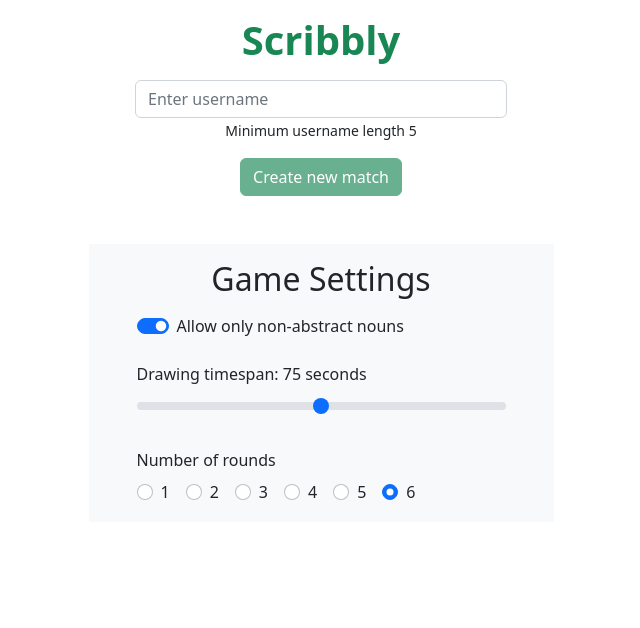
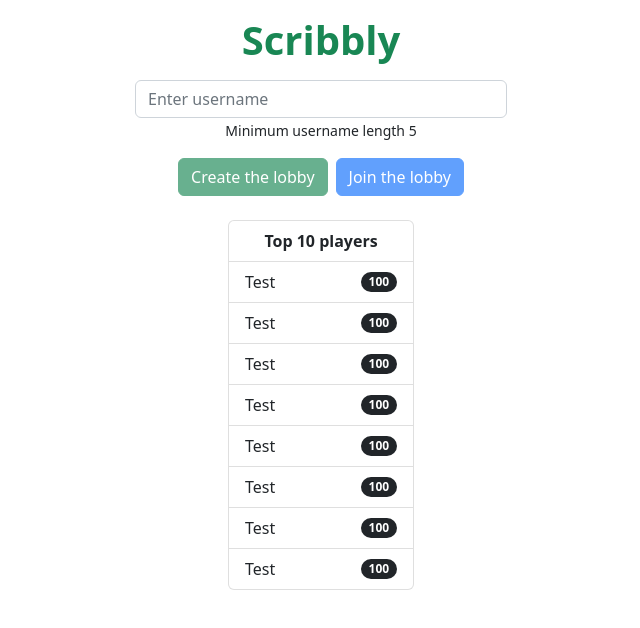
Before and after one commit to hynas321/Scribbly, a React (Vite) app in the folder react-app/: page / in a window 1280 px wide. Shown: the top 628 px of the page, without its empty margins (319-959 px from the left). Built offline with nearby package versions, Linux system fonts and the light colour scheme.

Commit message:
Change CreateGameView and add MainView component. Add additional props to Chat, PlayerList components.

```diff
--- a/react-app/config.json
+++ b/react-app/config.json
@@ -1,6 +1,7 @@
 {
     "serverUrl": "http://localhost:5159",
     "createGameServerEndpoint": "/api/Game/Create",
-    "createGameClientEndpoint": "/",
+    "mainClientEndpoint": "/",
+    "createGameClientEndpoint": "/create-game",
     "gameClientEndpoint": "/game"
 }
--- a/react-app/src/components/Button.tsx
+++ b/react-app/src/components/Button.tsx
@@ -9,8 +9,8 @@ function Button({text, active, type, onClick}: ButtonProps) {
   return (
     <button
       className={
-        active ? `btn btn-${type == undefined ? "primary" : type} mt-3` :
-        `btn btn-${type == undefined ? "primary" : type} mt-3 disabled`
+        active ? `btn btn-${type == undefined ? "primary" : type} mt-3 mx-1` :
+        `btn btn-${type == undefined ? "primary" : type} mt-3 mx-1 disabled`
       }
       onClick={onClick}
     >
--- a/react-app/src/components/ControlPanel.tsx
+++ b/react-app/src/components/ControlPanel.tsx
@@ -5,9 +5,9 @@ import config from "./../../config.json"
 function ControlPanel() {
   return (
     <>
-      <Link to={config.createGameClientEndpoint}>
+      <Link to={config.mainClientEndpoint}>
         <Button
-          text="Leave"
+          text="Leave the game"
           active={true}
           type="danger"
         />
--- a/react-app/src/components/PlayerList.tsx
+++ b/react-app/src/components/PlayerList.tsx
@@ -1,22 +1,24 @@
 import { Player } from "../redux/slices/player-slice";
 
 interface PlayerListProps {
+  title: string,
   players: Player[],
-  round: Round
+  displayPoints: boolean,
+  round?: Round
 }
 
-function PlayerList({players, round}: PlayerListProps) {
+function PlayerList({title, players, displayPoints, round}: PlayerListProps) {
   return (
     <>
-      <h5>Round {round.currentRound}/{round.roundCount}</h5>
+      { round && <h5>Round {round.currentRound}/{round.roundCount}</h5>}
       <ul className="list-group">
         <li className="list-group-item justify-content-between align-items-center">
-            Players
+            <b>{title}</b>
         </li>
         {players.map((player, index) => (
           <li key={index} className="list-group-item d-flex justify-content-between align-items-center">
             {player.username}
-            <span className="badge rounded-pill bg-dark">{player.points}</span>
+            { displayPoints && <span className="badge rounded-pill bg-dark">{player.points}</span> }
           </li>
           ))}
       </ul>
--- a/react-app/src/components/views/CreateGameView.tsx
+++ b/react-app/src/components/views/CreateGameView.tsx
@@ -1,37 +1,29 @@
-import { useEffect, useState } from 'react';
+import {useState } from 'react';
 import Button from '../Button';
-import InputForm from '../InputForm';
 import GameSettingsBoard from '../GameSettingsBoard';
 import { useAppDispatch, useAppSelector } from '../../redux/hooks';
 import EndpointHandler from "../../utils/EndpointHandler";
 import config from '../../../config.json';
 import Alert from '../Alert';
-import { useNavigate } from 'react-router-dom';
-import { updatedUsername } from '../../redux/slices/player-slice';
+import { Link, useNavigate } from 'react-router-dom';
+import PlayerList from '../PlayerList';
+import Chat from '../Chat';
 
 function CreateGameView() {
-  const minUsernameLength: number = 5;
-  const endpointHandler = new EndpointHandler();
-  const gameSettings = useAppSelector((state) => state.gameSettings);
-  const dispatch = useAppDispatch();
-
+  const player = useAppSelector((state) => state.player);
   const navigate = useNavigate();
-  const [hostUsername, setHostUsername] = useState("");
-  const [activeButton, setActiveButton] = useState(false);
+  const [activeButton, setActiveButton] = useState(true);
   const [alertText, setAlertText] = useState("");
   const [alertVisible, setAlertVisible] = useState(false);
   const [alertType, setAlertType] = useState("primary");
 
-  const handleInputFormChange = (value: string) => {
-    setHostUsername(value.trim());
-  }
-
   const handleStartGameButtonClick = async () => {
+    /*
     setActiveButton(false);
 
     const response = await endpointHandler.createGame(
       config.createGameServerEndpoint,
-      hostUsername,
+      player.username,
       gameSettings
     );
 
@@ -48,42 +40,52 @@ function CreateGameView() {
 
       return;
     }
+    */
 
-    dispatch(updatedUsername(hostUsername));
     navigate(config.gameClientEndpoint);
   }
 
-  useEffect(() => {
-    if (hostUsername.length >= minUsernameLength) {
-      setActiveButton(true);
-    }
-    else {
-      setActiveButton(false);
-    }
-  }, [hostUsername]);
-
   return (
     <div className="container">
-      <div className="col-lg-4 col-sm-5 col-xs-6 mx-auto text-center">
+      <div className="row col-6 mx-auto text-center">
         <Alert
           visible={alertVisible}
           text={alertText}
           type={alertType}
         />
-        <InputForm
-          placeholderValue="Enter username"
-          smallTextValue={`Minimum username length ${minUsernameLength}`}
-          onChange={handleInputFormChange}
+      </div>
+      <div className="row">
+        <div className="col-2 mx-auto text-center">
+        <PlayerList
+          title={"Players in the lobby"}
+          players={[player, player, player, player, player, player, player, player]}
+          displayPoints={false}
         />
+        </div>
+        <div className="col-2"/>
+        <div className="col-4 mx-auto text-center">
+          <h5>Host username: {player.username}</h5>
           <Button
-          text="Create new match"
+            text="Start the game"
             type="success"
             active={activeButton}
             onClick={handleStartGameButtonClick}
           />
+          <Link to={config.mainClientEndpoint}>
+            <Button
+              text={"Leave the lobby"}
+              active={true}
+              type={"danger"}
+            />
+          </Link>
+          <div className="mt-3">
+            <GameSettingsBoard />
           </div>
-      <div className="col-lg-5 col-md-7 col-sm-5 col-xs-5 mt-5 mx-auto">
-        <GameSettingsBoard />
+        </div>
+        <div className="col-1"/>
+        <div className="col-3">
+          <Chat placeholderValue={"Enter your message"} />
+        </div>
       </div>
     </div>
   );
--- a/react-app/src/components/views/GameView.tsx
+++ b/react-app/src/components/views/GameView.tsx
@@ -25,7 +25,9 @@ function GameView() {
       <div className="row">
         <div className="col-2">
           <PlayerList
+            title={"Players"}
             players={players}
+            displayPoints={true}
             round={{
               currentRound: gameState.currentRound,
               roundCount: gameSettings.roundsCount
@@ -44,6 +46,7 @@ function GameView() {
         </div>
         <div className="col-3">
           <Chat
+            placeholderValue="Enter your guess"
             wordRiddle={{
               length: wordRiddleLength
             }}
--- /dev/null
+++ b/react-app/src/components/views/MainView.tsx
@@ -0,0 +1,100 @@
+import { useEffect, useState } from 'react';
+import Button from '../Button';
+import InputForm from '../InputForm';
+import GameSettingsBoard from '../GameSettingsBoard';
+import { useAppDispatch, useAppSelector } from '../../redux/hooks';
+import EndpointHandler from "../../utils/EndpointHandler";
+import config from '../../../config.json';
+import Alert from '../Alert';
+import { Link, useNavigate } from 'react-router-dom';
+import { Player, updatedUsername } from '../../redux/slices/player-slice';
+import PlayerList from '../PlayerList';
+
+function MainView() {
+  const minUsernameLength: number = 5;
+  const dispatch = useAppDispatch();
+
+  const navigate = useNavigate();
+  const [username, setUsername] = useState("");
+  const [createLobbyActiveButton, setCreateLobbyActiveButton] = useState(false);
+  const [joinLobbyActiveButton, setJoinLobbyActiveButton] = useState(false);
+  const [alertText, setAlertText] = useState("");
+  const [alertVisible, setAlertVisible] = useState(false);
+  const [alertType, setAlertType] = useState("primary");
+  const [modalVisible, setModalVisible] = useState(false);
+
+  const player: Player = {
+    username: "Test",
+    points: 100
+  }
+  const handleInputFormChange = (value: string) => {
+    setUsername(value.trim());
+  }
+
+  const handleCreateLobbyButtonClick = () => {
+    if (username.length < minUsernameLength) {
+      return;
+    }
+
+    dispatch(updatedUsername(username));
+    navigate(config.createGameClientEndpoint);
+  }
+
+  const handleJoinLobbyButtonClick = () => {
+    if (username.length < minUsernameLength) {
+      return;
+    }
+
+    dispatch(updatedUsername(username));
+    navigate(config.createGameClientEndpoint);
+    //TODO
+  }
+
+  useEffect(() => {
+    if (username.length >= minUsernameLength) {
+      setCreateLobbyActiveButton(true);
+      setJoinLobbyActiveButton(true);
+    }
+    else {
+      setCreateLobbyActiveButton(false);
+      setJoinLobbyActiveButton(false);
+    }
+  }, [username]);
+
+  return (
+    <div className="container">
+      <div className="col-lg-4 col-sm-5 col-xs-6 mx-auto text-center">
+        <Alert
+            visible={alertVisible}
+            text={alertText}
+            type={alertType}
+        />
+        <InputForm
+          placeholderValue="Enter username"
+          smallTextValue={`Minimum username length ${minUsernameLength}`}
+          onChange={handleInputFormChange}
+        />
+        <Button
+          text="Create the lobby"
+          type="success"
+          active={createLobbyActiveButton}
+          onClick={handleCreateLobbyButtonClick}
+        />
+        <Button
+          text="Join the lobby"
+          active={joinLobbyActiveButton}
+          onClick={handleJoinLobbyButtonClick}
+        />
+      </div>
+      <div className="col-2 mt-4 text-center mx-auto">
+        <PlayerList
+          title={"Top 10 players"}
+          players={[player, player, player, player, player, player, player, player]}
+          displayPoints={true}
+        />
+      </div>
+    </div>
+  );
+}
+
+export default MainView;
--- a/react-app/src/main.tsx
+++ b/react-app/src/main.tsx
@@ -9,8 +9,13 @@ import GameView from './components/views/GameView';
 import Logo from './components/Logo';
 import PageNotFound from './components/views/PageNotFound';
 import config from '../config.json';
+import MainView from './components/views/MainView';
 
 const router = createBrowserRouter([
+  {
+    path: config.mainClientEndpoint,
+    element: <MainView />
+  },
   {
     path: config.createGameClientEndpoint,
     element: <CreateGameView />,
```
Also changed, not shown: react-app/src/components/Chat.tsx (+11 -6 lines). Lines whose indentation alone changed are shown as unchanged.
